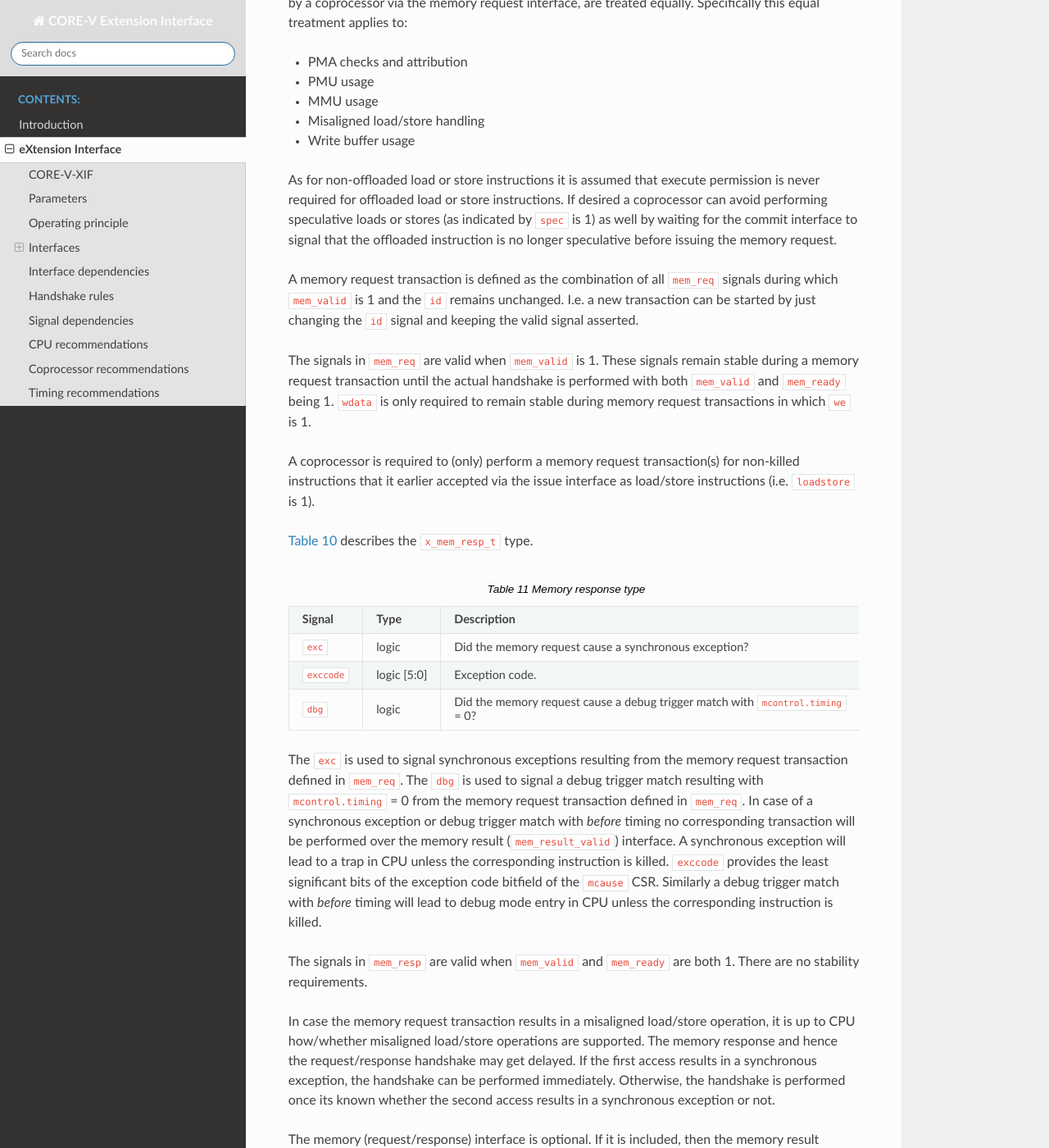
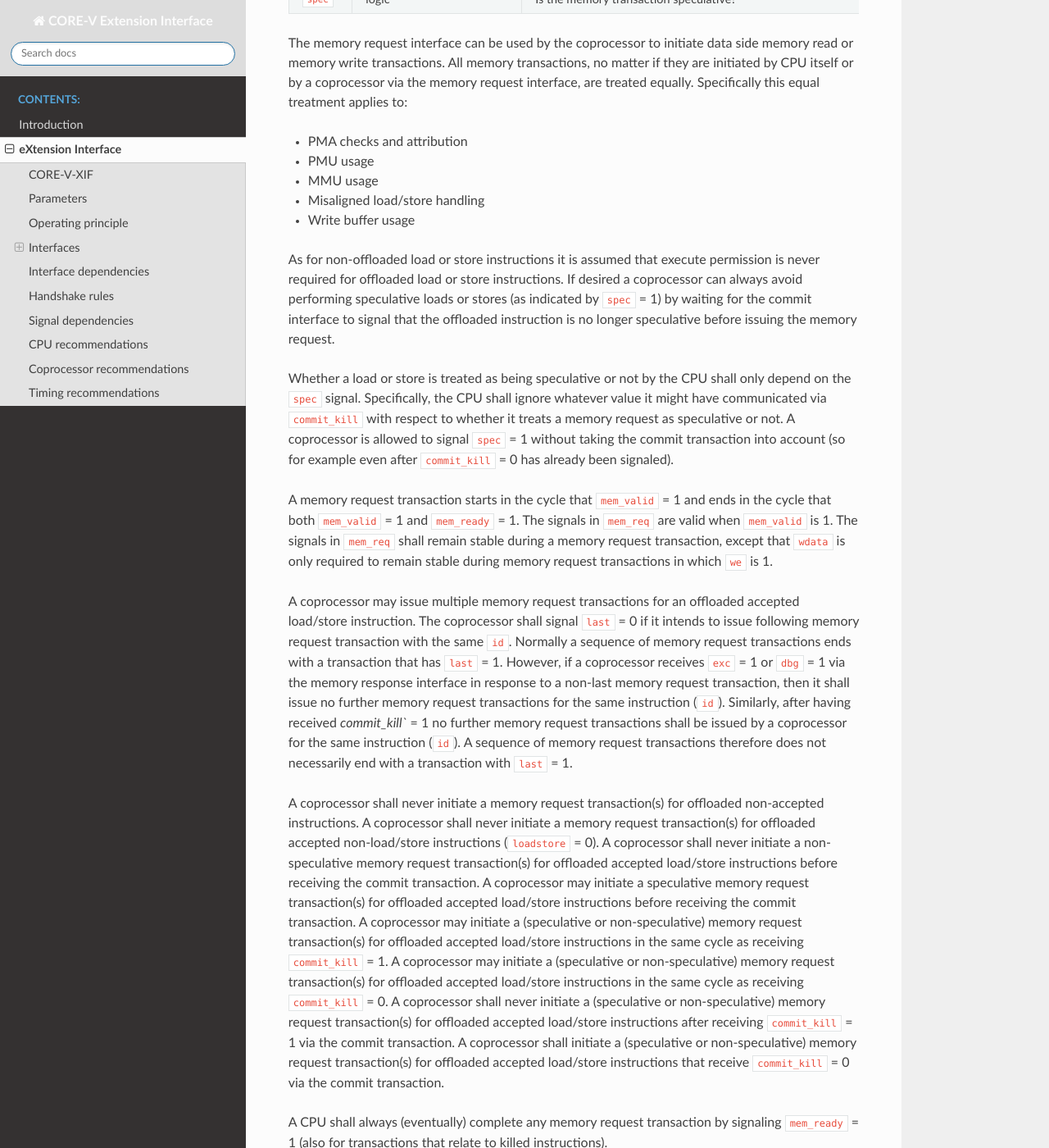
Before and after one commit to openhwgroup/core-v-xif, a Sphinx documentation site: the page built from docs/source/x_ext.rst, in a window 1280 px wide and 1400 px high, scrolled down 12075 px. Shown: the whole window at 82% size. Built offline with Sphinx 7.4.7 and the Read the Docs theme 2.0.0, drawn with Linux system fonts in a browser that asks for light colours; some of the changed text lies outside the part shown.

Commit message:
Fixes for #37, #38, #33, #20
Signed-off-by: Arjan Bink <Arjan.Bink@silabs.com>

```diff
--- a/docs/source/x_ext.rst
+++ b/docs/source/x_ext.rst
@@ -286,7 +286,8 @@
 in response to receiving this.
 
 The ``id`` is a unique identification number for offloaded instructions. An ``id`` value can be reused after an earlier instruction related to the same ``id`` value
-has fully completed (i.e. because it was not accepted for offload and the related commit handshake has been performed, because it was killed or because it performed
+has fully completed (i.e. because it was not accepted for offload and the related commit handshake has been performed, because it was killed and has no memory
+request/response handshake or memory result hanshake that are in progress or still need to be performed, or because it performed
 the related result handshake). The same ``id`` value will be used for all transaction packets on all interfaces that logically relate to the same instruction.
 The ``id`` values for in-flight offloaded instructions are only required to be unique; they
 are for example not required to be incremental.
@@ -456,7 +457,7 @@
 .. note::
 
    The |processor| shall perform a commit transaction for every issue transaction, independent of the ``accept`` value of the issue transaction. A |coprocessor| can ignore the
-   ``commit_kill`` signal for instructions that it did not accept. A |processor| can signal either ``commit_kill`` = 0 or ``commit_kill``  = 1 for non-accepted instructions.
+   ``commit_kill`` signal for instructions that it did not accept. A |processor| can signal either ``commit_kill`` = 0 or ``commit_kill`` = 1 for non-accepted instructions.
 
 :numref:`Commit packet type` describes the ``x_commit_t`` type.
 
@@ -483,10 +484,12 @@
 become asserted. It can speculate that an offloaded accepted instruction will not get killed, but in case this speculation turns out to be wrong because the instruction actually did get killed,
 then the |coprocessor| must undo any of its internal architectural state changes that are due to the killed instruction.
 
-A |coprocessor| is allowed to perform speculative memory request transactions, but then must be aware that |processor| can signal a failure for speculative memory request transactions to
-certain memory regions. A |coprocessor| shall never perform memory request transactions for instructions that have already been killed at least a ``clk`` cycle earlier.
+A |coprocessor| is allowed to perform speculative memory request transactions, but then it must be aware that |processor| can signal a failure for speculative memory request transactions to
+certain memory regions. A |coprocessor| shall never *initiate* memory request transactions for instructions that have already been killed at least a ``clk`` cycle earlier. If a memory request
+transaction or memory result transaction is already in progress at the time that the |processor| signals ``commit_kill`` = 1, then these transaction(s) will complete as normal (although the
+information contained within the memory response and memory result shall be ignored by the |coprocessor|).
 
-A |coprocessor| is not allowed to perform speculative result transactions. A |coprocessor| shall never perform result  transactions for instructions that have already been killed at least a ``clk`` cycle earlier.
+A |coprocessor| is not allowed to perform speculative result transactions. A |coprocessor| shall never perform result transactions for instructions that have already been killed at least a ``clk`` cycle earlier.
 
 The signals in ``commit`` are valid when ``commit_valid`` is 1.
 
@@ -547,20 +550,35 @@
 * Write buffer usage
 
 As for non-offloaded load or store instructions it is assumed that execute permission is never required for offloaded load or store instructions.
-If desired a |coprocessor| can avoid performing speculative loads or stores (as indicated by ``spec`` is 1) as well
+If desired a |coprocessor| can always avoid performing speculative loads or stores (as indicated by ``spec`` = 1)
 by waiting for the commit interface to signal that the offloaded instruction is no longer speculative before issuing the memory request.
 
-A memory request transaction is defined as the combination of all ``mem_req`` signals during which ``mem_valid`` is 1 and the ``id`` remains unchanged. I.e. a new
-transaction can be started by just changing the ``id`` signal and keeping the valid signal asserted.
+Whether a load or store is treated as being speculative or not by the |processor| shall only depend on the ``spec`` signal. Specifically, the |processor| shall
+ignore whatever value it might have communicated via ``commit_kill`` with respect to whether it treats a memory request as speculative or not. A |coprocessor|
+is allowed to signal ``spec`` = 1 without taking the commit transaction into account (so for example even after ``commit_kill`` = 0 has already been signaled).
 
-The signals in ``mem_req`` are valid when ``mem_valid`` is 1.
-These signals remain stable during a memory request transaction until the actual handshake is performed with both ``mem_valid`` and ``mem_ready`` being 1.
-``wdata`` is only required to remain stable during memory request transactions in which ``we`` is 1.
+A memory request transaction starts in the cycle that ``mem_valid`` = 1 and ends in the cycle that both ``mem_valid`` = 1 and ``mem_ready`` = 1. The signals in ``mem_req`` are
+valid when ``mem_valid`` is 1. The signals in ``mem_req`` shall remain stable during a memory request transaction, except that ``wdata`` is only required to remain stable during
+memory request transactions in which ``we`` is 1.
 
-A |coprocessor| is required to (only) perform a memory request transaction(s) for non-killed instructions that it earlier accepted via the issue interface as load/store
-instructions (i.e. ``loadstore`` is 1).
+A |coprocessor| may issue multiple memory request transactions for an offloaded accepted load/store instruction. The |coprocessor|
+shall signal ``last`` = 0 if it intends to issue following memory request transaction with the same ``id``. Normally a sequence of memory request transactions ends with a
+transaction that has ``last`` = 1. However, if a |coprocessor| receives ``exc`` = 1 or ``dbg`` = 1 via the memory response interface in response to a non-last memory request transaction,
+then it shall issue no further memory request transactions for the same instruction (``id``). Similarly, after having received `commit_kill`` = 1 no further memory request transactions shall
+be issued by a |coprocessor| for the same instruction (``id``). A sequence of memory request transactions therefore does not necessarily end with a transaction with ``last`` = 1.
 
-:numref:`Memory request type` describes the ``x_mem_resp_t`` type.
+A |coprocessor| shall never initiate a memory request transaction(s) for offloaded non-accepted instructions.
+A |coprocessor| shall never initiate a memory request transaction(s) for offloaded accepted non-load/store instructions (``loadstore`` = 0).
+A |coprocessor| shall never initiate a non-speculative memory request transaction(s) for offloaded accepted load/store instructions before receiving the commit transaction.
+A |coprocessor| may initiate a speculative memory request transaction(s) for offloaded accepted load/store instructions before receiving the commit transaction.
+A |coprocessor| may initiate a (speculative or non-speculative) memory request transaction(s) for offloaded accepted load/store instructions in the same cycle as receiving ``commit_kill`` = 1.
+A |coprocessor| may initiate a (speculative or non-speculative) memory request transaction(s) for offloaded accepted load/store instructions in the same cycle as receiving ``commit_kill`` = 0.
+A |coprocessor| shall never initiate a (speculative or non-speculative) memory request transaction(s) for offloaded accepted load/store instructions after receiving ``commit_kill`` = 1 via the commit transaction.
+A |coprocessor| shall initiate a (speculative or non-speculative) memory request transaction(s) for offloaded accepted load/store instructions that receive ``commit_kill`` = 0 via the commit transaction.
+
+A |processor| shall always (eventually) complete any memory request transaction by signaling ``mem_ready`` = 1 (also for transactions that relate to killed instructions).
+
+:numref:`Memory response type` describes the ``x_mem_resp_t`` type.
 
 .. table:: Memory response type
   :name: Memory response type
@@ -583,8 +601,10 @@
 
 The signals in ``mem_resp`` are valid when ``mem_valid`` and  ``mem_ready`` are both 1. There are no stability requirements.
 
-In case the memory request transaction results in a misaligned load/store operation, it is up to |processor| how/whether misaligned load/store operations are supported.
-The memory response and hence the request/response handshake may get delayed.
+If ``mem_resp`` relates to an instruction that has been killed, then the |processor| is allowed to signal any value in ``mem_resp`` and the |coprocessor| shall ignore the value received via ``mem_resp``.
+
+In case the memory request transaction results in a misaligned load/store operation, it is up to |processor| how or whether misaligned load/store operations are supported.
+The memory response and hence the memory request/response handshake may get delayed.
 If the first access results in a synchronous exception, the handshake can be performed immediately.
 Otherwise, the handshake is performed once its known whether the second access results in a synchronous exception or not.
 
@@ -625,14 +645,18 @@
   | ``dbg``       | logic                     | Did the read data cause a debug trigger match with ``mcontrol.timing`` = 0?                                     |
   +---------------+---------------------------+-----------------------------------------------------------------------------------------------------------------+
 
-The memory result interface is used to provide a result from |processor| to the |coprocessor| for every memory transaction (i.e. for both read and write transactions).
-No memory result transaction is performed for instructions that led to a synchronous exception as signaled via the memory (request/response) interface. If a
-memory (request/response) transaction was not killed, then the corresponding memory result transaction will not be killed either.
+The memory result interface is used to provide a result from |processor| to the |coprocessor| for *every* memory transaction (i.e. for both read and write transactions).
+No memory result transaction is performed for instructions that led to a synchronous exception or debug trigger match with *before* timing as signaled via the memory (request/response) interface.
+Otherwise, one memory result transaction is performed per memory (request/response) transaction (even for killed instructions).
+
 Memory result transactions are provided by the |processor| in the same order (with matching ``id``) as the memory (request/response) transactions are received. The ``err`` signal
 signals whether a bus error occurred. If so, then an NMI is signaled, just like for bus errors caused by non-offloaded loads and stores. The ``dbg`` signal
 signals whether a debug trigger match with *before* timing occurred ``rdata`` (for a read transaction only).
 
-From a |processor|'s point of view each memory request transaction has an associated memory result transaction. The same is not true for a |coprocessor| as it can receive
+If ``mem_result`` relates to an instruction that has been killed, then the |processor| is allowed to signal any value in ``mem_result`` and the |coprocessor| shall ignore the value received via ``mem_result``.
+
+From a |processor|'s point of view each memory request transaction has an associated memory result transaction (except if a synchronous exception or debug trigger match with *before* timing
+is signaled via the memory (request/response) interface). The same is not true for a |coprocessor| as it can receive
 memory result transactions for instructions that it did not accept and for which it did not issue a memory request transaction. Such memory result transactions shall
 be ignored by a |coprocessor|. In case that a |coprocessor| did issue a memory request transaction, then it is guaranteed to receive a corresponding memory result
 transaction (which it must be ready to accept).
@@ -691,8 +715,9 @@
   | ``exccode``   | logic [5:0]                     | Exception code.                                                                                                 |
   +---------------+---------------------------------+-----------------------------------------------------------------------------------------------------------------+
 
-A result transaction is defined as the combination of all ``result`` signals during which ``result_valid`` is 1 and the ``id`` remains unchanged. I.e. a new
-transaction can be started by just changing the ``id`` signal and keeping the valid signal asserted.
+A result transaction starts in the cycle that ``result_valid`` = 1 and ends in the cycle that both ``result_valid`` = 1 and ``result_ready`` = 1. The signals in ``result`` are
+valid when ``result_valid`` is 1. The signals in ``result`` shall remain stable during a result transaction, except that ``data`` is only required to remain stable during
+result transactions in which ``we`` is not 0.
 
 The ``exc`` is used to signal synchronous exceptions.
 A synchronous exception will lead to a trap in |processor| unless the corresponding instruction is killed. ``exccode`` provides the least significant bits of the exception
@@ -700,8 +725,6 @@
 
 ``we`` is 2 bits wide when `XLEN`` = 32 and ``X_RFR_WIDTH`` = 64, and 1 bit wide otherwise. If ``we`` is 2 bits wide, then ``we[1]`` is only allowed to be 1 if ``we[0]`` is 1 as well (i.e. for
 dual writeback).
-
-The signals in ``result`` are valid when ``result_valid`` is 1. These signals remain stable during a result transaction.
 
 Interface dependencies
 ----------------------
@@ -724,7 +747,7 @@
 * A result interface handshake cannot be initiated before the corresponding issue interface handshake is initiated. It is allowed to be initiated at the same time or later.
 * A result interface handshake cannot be initiated before the corresponding commit interface handshake is initiated (and the instruction is allowed to commit). It is allowed to be initiated at the same time or later.
 * A memory (request/response) interface handshake cannot be initiated for instructions that were killed in an earlier cycle.
-* A memory result interface handshake cannot be initiated for instructions that were killed in an earlier cycle.
+* A memory result interface handshake shall occur for every memory (request/response) interface handshake unless the response has ``exc`` = 1 or ``dbg`` = 1.
 * A result interface handshake cannot be (or have been) initiated for killed instructions.
 
 Handshake rules
@@ -746,9 +769,10 @@
 Specifically note the following:
 
 * The valid signals are allowed to be retracted by a |processor| (e.g. in case that the related instruction is killed in the |processor|'s pipeline before the corresponding ready is signaled).
+* A new transaction can be started by a |processor| by changing the ``id`` signal and keeping the valid signal asserted (thereby possibly terminating a previous transaction before it completed).
 * The valid signals are not allowed to be retracted by a |coprocessor| (e.g. once ``mem_valid`` is asserted it must remain asserted until the handshake with ``mem_ready`` has been performed).
-* A new transaction can be started by changing the ``id`` signal and keeping the valid signal asserted (thereby possibly terminating a previous transaction before it completed).
-* The ready signal is allowed to be 1 when the corresponding valid signal is not asserted.
+* A new transaction can not be started by a |coprocessor| by changing the ``id`` signal and keeping the valid signal asserted.
+* The ready signals is allowed to be 1 when the corresponding valid signal is not asserted.
 
 Signal dependencies
 -------------------
```
